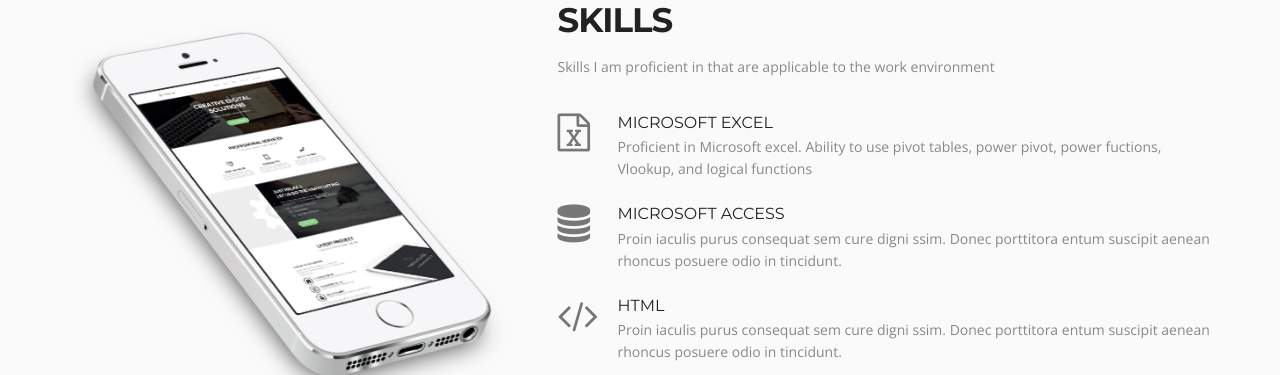
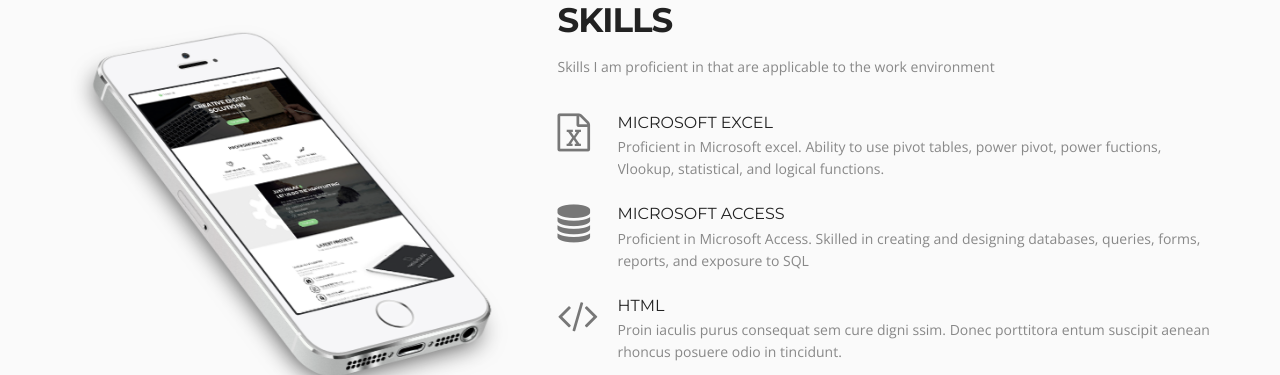
Before and after one commit to mingkai3/Website, a plain HTML site: page index.html in a window 1280 px wide. Shown: the part 2220-2595 px from the top of the page. Drawn offline with nearby package versions, Linux system fonts and the light colour scheme.

Commit message:
Update index.html

```diff
--- a/index.html
+++ b/index.html
@@ -154,7 +154,7 @@
                     </div>
                 	<div class="featured-box-col2 wow fadeInRight delay-02s">
                         <h3>Microsoft Excel</h3>
-                        <p>Proficient in Microsoft excel. Ability to use pivot tables, power pivot, power fuctions, Vlookup, and logical functions </p>
+                        <p>Proficient in Microsoft excel. Ability to use pivot tables, power pivot, power fuctions, Vlookup, statistical, and logical functions. </p>
                     </div>
                 </div>
                 <div class="featured-box">
@@ -163,7 +163,7 @@
                     </div>
                 	<div class="featured-box-col2 wow fadeInRight delay-04s">
                         <h3>Microsoft Access</h3>
-                        <p>Proin iaculis purus consequat sem cure digni ssim. Donec porttitora entum suscipit aenean rhoncus posuere odio in tincidunt. </p>
+                        <p>Proficient in Microsoft Access. Skilled in creating and designing databases, queries, forms, reports, and exposure to SQL </p>
                     </div>
                 </div>
                 <div class="featured-box">
```
